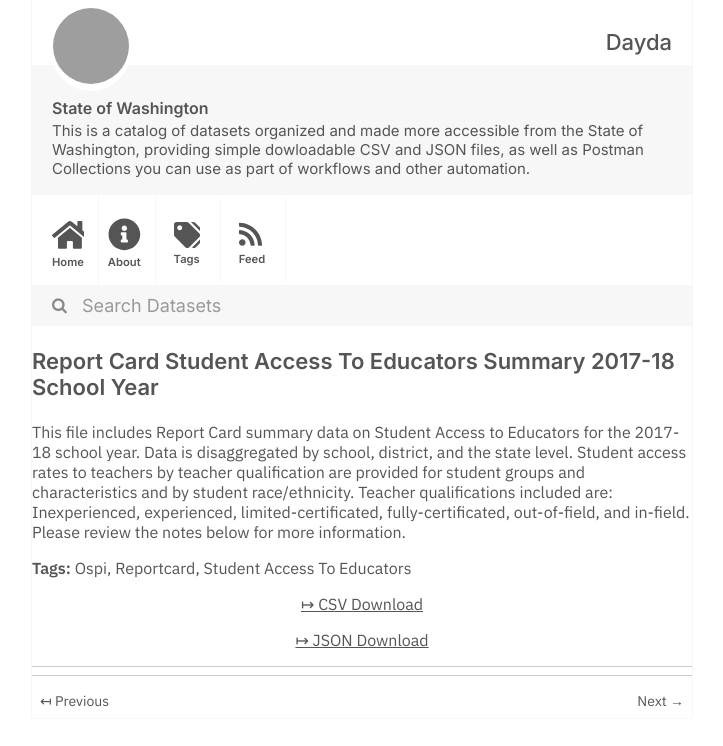
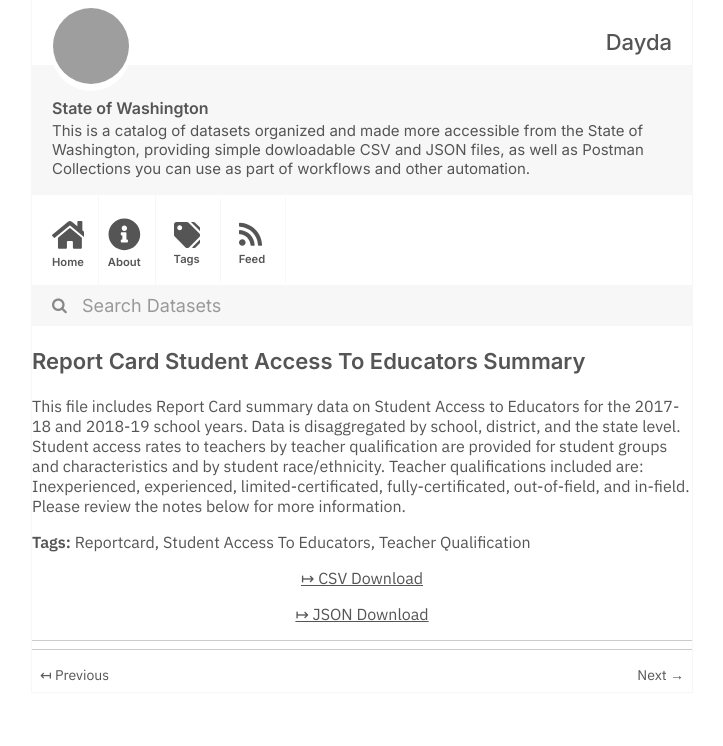
Before and after one commit to dayda-entities/state-of-washington, a Jekyll site: the page built from _posts/2020-11-10-report-card-student-access-to-.md, in a window 1280 px wide, cut to the strip 0-746 px from the top of the page. Shown: the whole strip, without its empty margins (278-1001 px from the left). Built offline with Jekyll 4.4.1, drawn with Linux system fonts in a browser that asks for light colours; grey boxes are pictures that could not be loaded.

Commit message:
Publish Data

```diff
--- a/_posts/2020-11-10-report-card-student-access-to-.md
+++ b/_posts/2020-11-10-report-card-student-access-to-.md
@@ -1,18 +1,18 @@
 ---
-title: Report Card Student Access To Educators Summary 2017-18 School Year
-created: '2020-11-10T17:21:20.207822'
-modified: '2020-11-10T17:21:20.207833'
+title: Report Card Student Access To Educators Summary
+created: '2020-11-10T17:20:34.168594'
+modified: '2020-11-10T17:20:34.168605'
 state: active
 type: dataset
 tags:
-  - Ospi
   - Reportcard
   - Student Access To Educators
+  - Teacher Qualification
 groups:
   - Local Government
-csv_url: 'https://data.wa.gov/api/views/rk5w-3q8b/rows.csv?accessType=DOWNLOAD'
-json_url: 'https://data.wa.gov/api/views/rk5w-3q8b/rows.json?accessType=DOWNLOAD'
+csv_url: 'https://data.wa.gov/api/views/fbtu-87pv/rows.csv?accessType=DOWNLOAD'
+json_url: 'https://data.wa.gov/api/views/fbtu-87pv/rows.json?accessType=DOWNLOAD'
 layout: post
 
 ---
-This file includes Report Card summary data on Student Access to Educators for the 2017-18 school year. Data is disaggregated by school, district, and the state level. Student access rates to teachers by teacher qualification are provided for student groups and characteristics and by student race/ethnicity. Teacher qualifications included are: Inexperienced, experienced, limited-certificated, fully-certificated, out-of-field, and in-field. Please review the notes below for more information.
+This file includes Report Card summary data on Student Access to Educators for the 2017-18 and 2018-19 school years. Data is disaggregated by school, district, and the state level.  Student access rates to teachers by teacher qualification are provided for student groups and characteristics and by student race/ethnicity. Teacher qualifications included are: Inexperienced, experienced, limited-certificated, fully-certificated, out-of-field, and in-field. Please review the notes below for more information.
```
